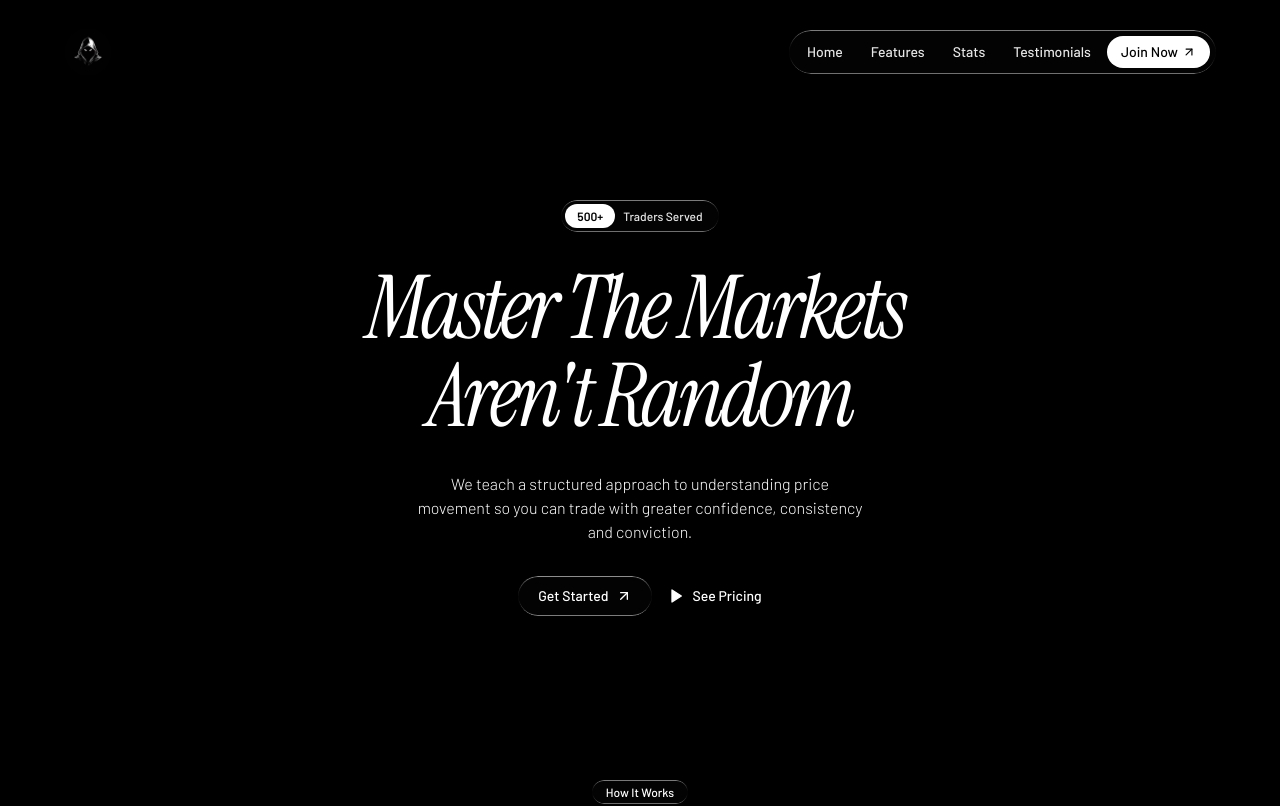
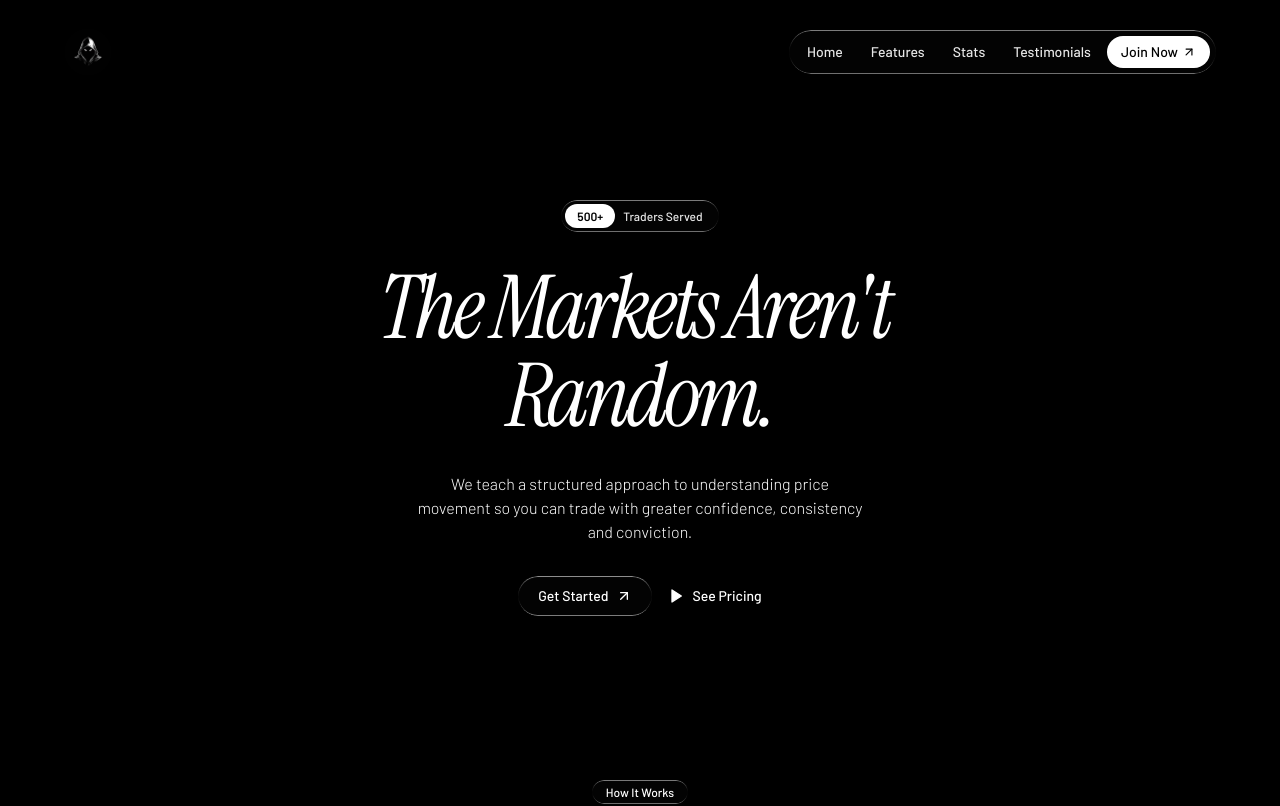
Before and after one commit to w1mayankz/TritonTrades-71f26, a React (Vite) app: page / in a window 1280 px wide. Shown: the top 806 px of the page. Built offline with nearby package versions, Linux system fonts and the light colour scheme.

Commit message:
Update Hero.jsx

```diff
--- a/src/components/Hero.jsx
+++ b/src/components/Hero.jsx
@@ -39,7 +39,7 @@ style={{ paddingTop: 200 }}
         </motion.div>
 
         <BlurText
-          text="Master The Markets Aren't Random"
+          text="The Markets Aren't Random."
           delay={100}
           animateBy="words"
           direction="bottom"
```
